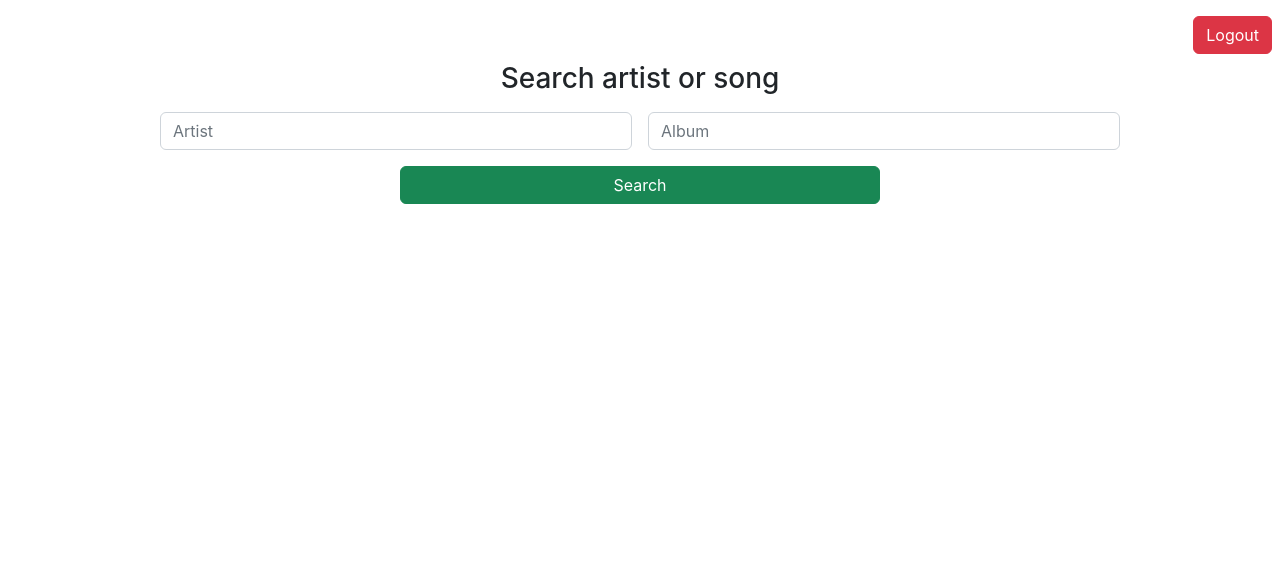
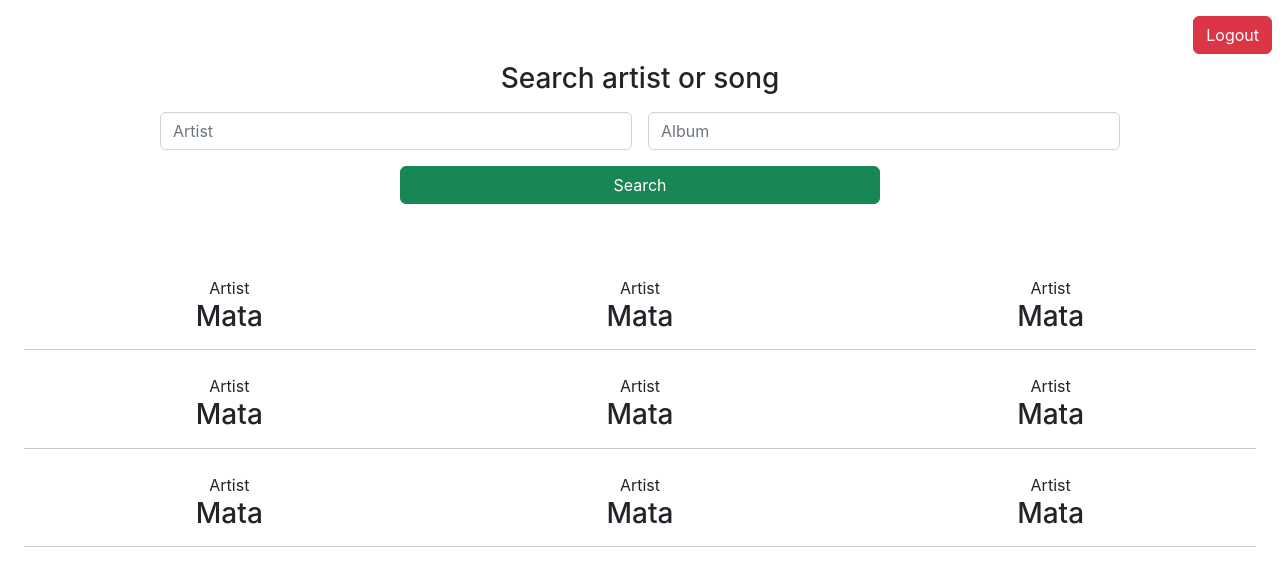
Before and after one commit to maksymilianPadalak/song-charts, a React (Vite) app: page /admin/login in a window 1280 px wide. Both pictures are taken after a click on the button "Login". Shown: the top 586 px of the page. Built offline with nearby package versions, Linux system fonts and the light colour scheme.

Commit message:
Create SongsList UI

```diff
--- a/src/admin/components/AdminDashboard.tsx
+++ b/src/admin/components/AdminDashboard.tsx
@@ -1,6 +1,7 @@
 import React from 'react';
 import { useAuth } from '../../hooks/useAuth';
 import SearchForm from './SearchForm';
+import SongsList from './SongsList';
 
 interface Props {
   className?: string;
@@ -21,6 +22,7 @@ const AdminDashboard: React.FC<Props> = ({ className }) => {
         </button>
       </div>
       <SearchForm />
+      <SongsList />
     </div>
   );
 };
--- a/src/admin/components/SongListItem.tsx
+++ b/src/admin/components/SongListItem.tsx
@@ -1,9 +1,29 @@
 import React from 'react';
 
-const SongsListItem: React.FC = () => {
+interface Props {
+  className?: string;
+}
+
+const x = [1, 2, 3];
+
+const SongsListItem: React.FC<Props> = ({ className }) => {
   return (
-    <div>
-      <h1>Song</h1>
+    <div className={className}>
+      <div className={'d-flex flex-column flex-sm-row justify-content-around'}>
+        {x.map(() => {
+          return (
+            <div
+              className={
+                'd-flex justify-content-around align-items-end align-items-sm-center flex-sm-column'
+              }
+            >
+              <label>Artist</label>
+              <h3>Mata</h3>
+            </div>
+          );
+        })}
+      </div>
+      <hr />
     </div>
   );
 };
--- a/src/admin/components/SongsList.tsx
+++ b/src/admin/components/SongsList.tsx
@@ -1,13 +1,18 @@
 import React from 'react';
 import SongsListItem from './SongListItem';
 
-const SongsList: React.FC = () => {
+interface Props {
+  className?: string;
+}
+
+const x = [1, 2, 3];
+
+const SongsList: React.FC<Props> = ({ className }) => {
   return (
-    <div>
-      <SongsListItem></SongsListItem>
-      <SongsListItem></SongsListItem>
-      <SongsListItem></SongsListItem>
-      <SongsListItem></SongsListItem>
+    <div className={className}>
+      {x.map(() => (
+        <SongsListItem className={'m-4'}></SongsListItem>
+      ))}
     </div>
   );
 };
```
